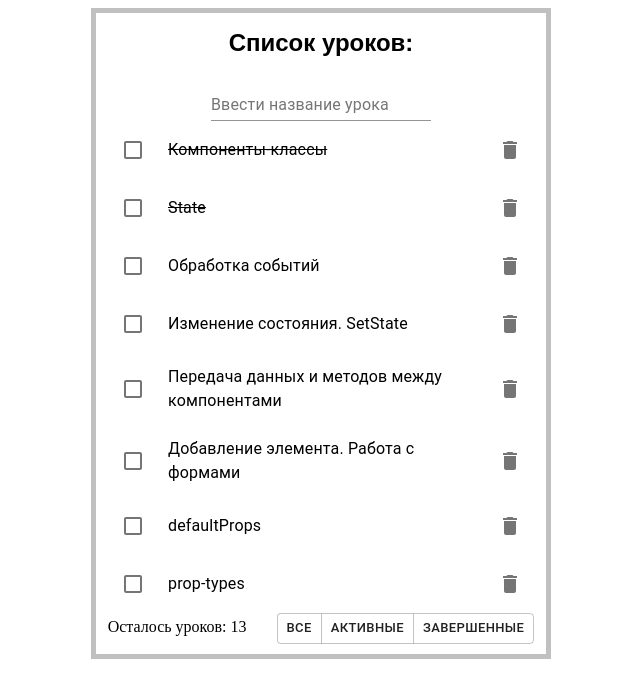
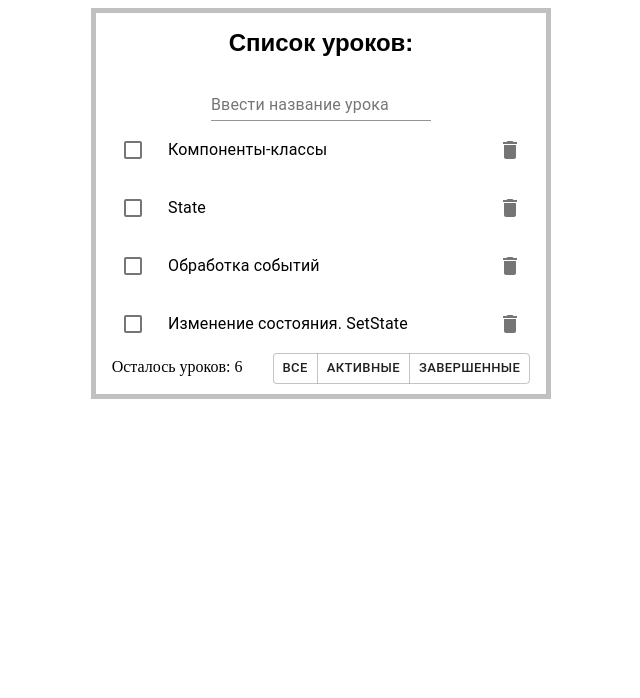
Before and after one commit to WebHeroSchool/todo_my_app, a React (Create React App) app: page / in a window 1280 px wide. Shown: the top 698 px of the page, without its empty margins (319-959 px from the left). Built offline with nearby package versions, Linux system fonts and the light colour scheme.

Commit message:
Изменение состояния

```diff
--- a/src/components/App/App.js
+++ b/src/components/App/App.js
@@ -8,26 +8,37 @@ class App extends React.Component {
 	state = {
 		todoItems: [
 			{ value: 'Компоненты-классы',
-		  	isDone: true},
+		  	isDone: false,
+			  id:1
+			},
 			{ value: 'State',
-		  	isDone: true},
+		  	isDone: false,
+				id:2
+			},
 			{ value: 'Обработка событий',
-			  isDone: false},
+			  isDone: false,
+				id:3
+			},
 			{ value: 'Изменение состояния. SetState',
-		  	isDone: false},
-			{ value: 'Передача данных и методов между компонентами',
-		  	isDone: false},
-			{ value: 'Добавление элемента. Работа с формами',
-		  	isDone: false},
-			{ value: 'defaultProps',
-			  isDone: false},
-			{ value: 'prop-types',
-		  	isDone: false}
-		]
+		  	isDone: false,
+				id:4
+			},
+		],
+		count: 6
 	};
 
-  onClickDone = isDone =>
-    console.log(isDone);
+  onClickDone = id => {
+    const newItemList = this.state.todoItems.map(item => {
+      const newItem = {...item};
+      if (item.id===id) {
+        newItem.isDone = !item.isDone;
+      }
+      return newItem;
+    });
+    this.setState({todoItems: newItemList});
+  }
+
+  onClickFooter = () => this.setState(state => ({count: state.count -1}));
 
     render () {
 		return (
@@ -35,7 +46,7 @@ class App extends React.Component {
   			<h1 className={styles.title}>Список уроков:</h1>
     		<InputItem />
     		<ItemList todoItems = {this.state.todoItems} onClickDone = {this.onClickDone} />
-    		<Footer count = {13}/>
+    		<Footer count = {this.state.count}  onClickFooter={this.onClickFooter} />
   		</div>);
 	}
 }
--- a/src/components/Footer/Footer.js
+++ b/src/components/Footer/Footer.js
@@ -9,8 +9,8 @@ const buttons = [
   <Button key="completed">Завершенные</Button>
 ];
 
-const Footer = ({count}) => (<footer className={styles.footer}>
-	<div className={styles.count}>Осталось уроков: {count}</div>
+const Footer = ({count, onClickFooter}) => (<footer className={styles.footer} onClick={onClickFooter}>
+	<div className={styles.count}  >Осталось уроков: {count}</div>
 	<div className={styles.filters}>
 		<ButtonGroup size="small" aria-label="small button group">
 			{buttons}
--- a/src/components/Item/Item.js
+++ b/src/components/Item/Item.js
@@ -4,7 +4,7 @@ import classnames from 'classnames';
 //import Checkbox from '@material-ui/core/Checkbox';
 //import FormControlLabel from '@material-ui/core/FormControlLabel';
 
-const Item = ({value, isDone, onClickDone}) => (<span className = {
+const Item = ({value, isDone, onClickDone, id}) => (<span className = {
 		classnames ({
 			[styles.item]: true,
 			[styles.done]: isDone
--- a/src/components/ItemList/ItemList.js
+++ b/src/components/ItemList/ItemList.js
@@ -1,5 +1,6 @@
 import React from 'react';
 import Item from '../Item/Item';
+
 import styles from './ItemList.module.css';
 import Checkbox from '@material-ui/core/Checkbox';
 
@@ -9,15 +10,21 @@ import ListItemIcon from '@mui/material/ListItemIcon';
 import ListItemText from '@mui/material/ListItemText';
 import DeleteIcon from '@mui/icons-material/Delete';
 
-const ItemList = ({todoItems, isDone, onClickDone}) => (<div>
+
+const ItemList = ({todoItems, isDone, onClickDone, id}) => (<div>
 	{todoItems.map(item =>
 		  <ListItem key={item.value} className={styles.item}>
         	<ListItemIcon>
-           		<Checkbox inputProps={{ 'aria-label': 'primary checkbox'}}
-                onClick= {() => console.log(item.isDone)} />
+           		<Checkbox
+                inputProps={{ 'aria-label': 'primary checkbox'}} />
          	</ListItemIcon>
-         	<ListItemText>
-         		<Item value={item.value} isDone={item.isDone} onClickDone={onClickDone} />
+         	<ListItemText >
+         		<Item
+         		  value={item.value}
+         		  isDone={item.isDone}
+         		  id={item.id}
+         		  onClickDone={onClickDone}
+         		/>
          	</ListItemText>
 
 			<IconButton aria-label="delete">
```
